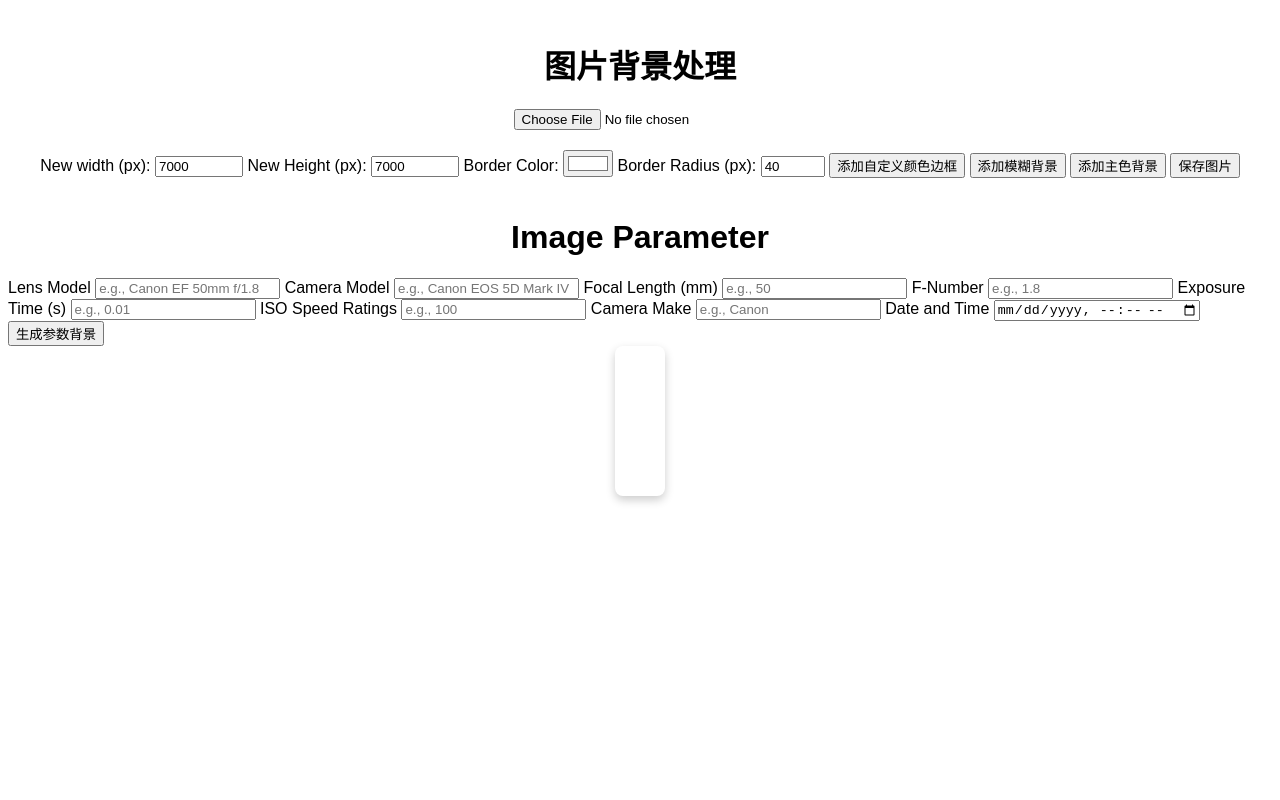
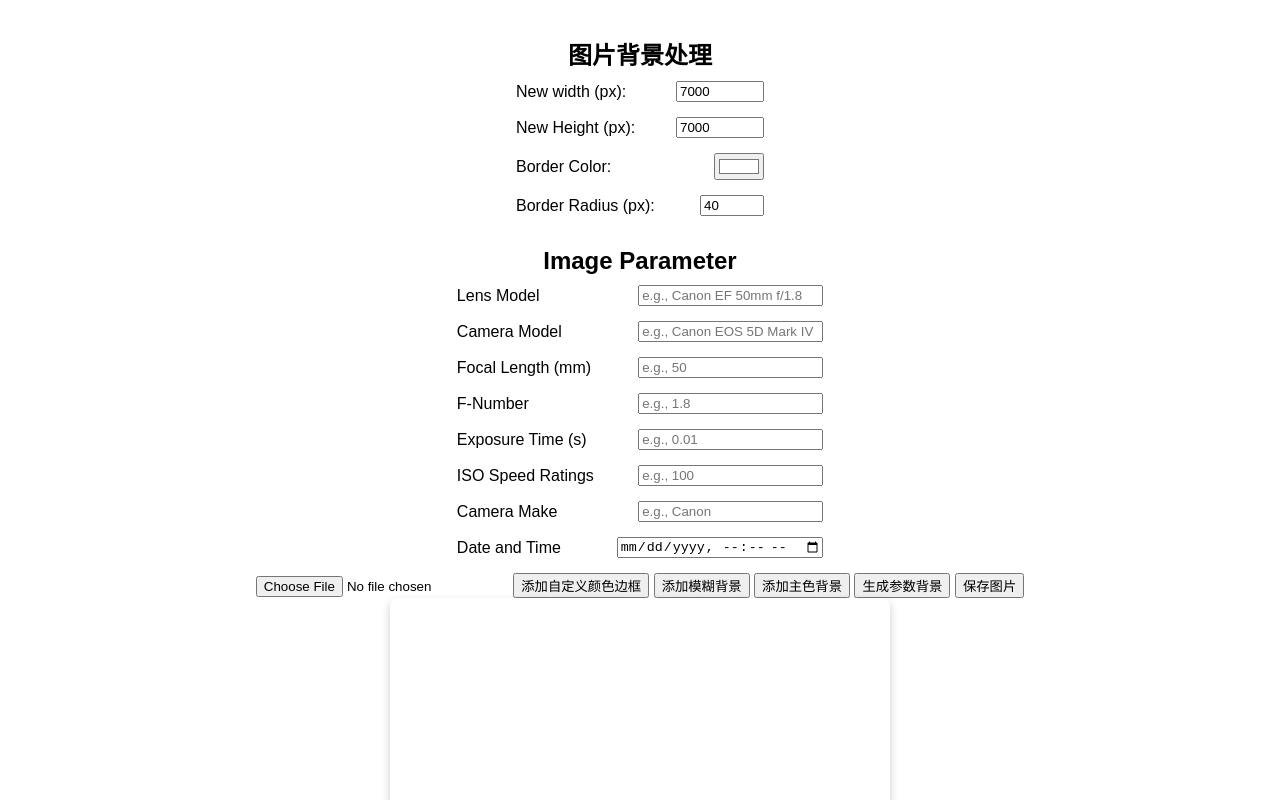
Before and after one commit to AtomChen0425/Photo_Tool, a plain HTML site: page index.html in a window 1280 px wide. Shown: the top 800 px of the page. Drawn offline with Linux system fonts and the light colour scheme.

Commit message:
refactor(index.html, script.js): Improve UI layout and image handling

```diff
--- a/index.html
+++ b/index.html
@@ -19,64 +19,112 @@
       box-shadow: 0px 4px 10px rgba(0, 0, 0, 0.2);
       border-radius: 8px;
     }
-        .controls {
-            margin: 20px;
-        }
+    /* Wrapper to hold both controls side by side */
+  .controls-wrapper {
+    display: flex;
+    justify-content: space-between;
+    gap: 20px; /* Adjust space between the control sets */
+  }
+
+  /* Style for each control group */
+  .controls {
+    flex: 2; /* Allow each controls set to take up equal space */
+  }
+
+  .control-group {
+    flex: 1 1 200px;
+    display: flex; /* Flexbox to arrange label and input side by side */
+    margin-bottom: 15px;
+    flex-direction: row;
+    flex-wrap: wrap;
+    align-content: flex-end;
+    justify-content: space-between;
+    align-items: center;
+  }
+
+  label {
+    width: 150px; /* Adjust width as needed */
+    margin-right: 10px; /* Space between label and input */
+    display: block;
+  }
+
+
+  h1 {
+    font-size: 1.5rem;
+    margin-bottom: 10px;
+  }
+
     </style>
 </head>
 <body>
     <h1>图片背景处理</h1>
-    <input type="file" id="imageUploader" accept="image/*">
+
     <div class="controls">
-        <label>
-            New width (px):
+        <div class="control-group">
+            <label for="newWidth">New width (px):</label>
             <input type="number" id="newWidth" value="7000" min="0" max="100000" step="100">
-        </label>
-        <label>
-            New Height (px):
+        </div>
+        <div class="control-group">
+            <label for="newHeight">New Height (px):</label>
             <input type="number" id="newHeight" value="7000" min="0" max="100000" step="100">
-        </label>
-        <label>
-            Border Color:
+        </div>
+        <div class="control-group">
+            <label for="borderColor">Border Color:</label>
             <input type="color" id="borderColor" value="#ffffff">
-        </label>
-        <label>
-            Border Radius (px):
+        </div>
+        <div class="control-group">
+            <label for="borderRadius">Border Radius (px):</label>
             <input type="number" id="borderRadius" value="40" min="0" max="100" step="1">
-        </label>
-        <button id="addWhiteBorder">添加自定义颜色边框</button>
-        <button id="addBlurredBackground">添加模糊背景</button>
-        <button id="addDominantColor">添加主色背景</button>
-        <button id="saveImage">保存图片</button>
+        </div>
     </div>
+
     <h1>Image Parameter</h1>
-    <form id="parameterForm">
-        <label for="lensModel">Lens Model</label>
-        <input type="text" id="lensModel" name="lensModel" placeholder="e.g., Canon EF 50mm f/1.8" required>
+        <div class="controls">
+            <form id="parameterForm">
+            <div class="control-group">
+                <label for="lensModel">Lens Model</label>
+                <input type="text" id="lensModel" name="lensModel" placeholder="e.g., Canon EF 50mm f/1.8" required>
+            </div>
+            <div class="control-group">
+                <label for="model">Camera Model</label>
+                <input type="text" id="model" name="model" placeholder="e.g., Canon EOS 5D Mark IV" required>
+            </div>
+            <div class="control-group">
+                <label for="focalLength">Focal Length (mm)</label>
+                <input type="number" step="0.1" id="focalLength" name="focalLength" placeholder="e.g., 50" required>
+            </div>
+            <div class="control-group">
+                <label for="fNumber">F-Number</label>
+                <input type="number" step="0.1" id="fNumber" name="fNumber" placeholder="e.g., 1.8" required>
+            </div>
+            <div class="control-group">
+                <label for="exposureTime">Exposure Time (s)</label>
+                <input type="number" step="0.001" id="exposureTime" name="exposureTime" placeholder="e.g., 0.01" required>
+            </div>
+            <div class="control-group">
+                <label for="isoSpeedRatings">ISO Speed Ratings</label>
+                <input type="number" id="isoSpeedRatings" name="isoSpeedRatings" placeholder="e.g., 100" required>
+            </div>
+            <div class="control-group">
+                <label for="make">Camera Make</label>
+                <input type="text" id="make" name="make" placeholder="e.g., Canon" required>
+            </div>
+            <div class="control-group">
+                <label for="dateTimeOriginal">Date and Time</label>
+                <input type="datetime-local" id="dateTimeOriginal" name="dateTimeOriginal" required>
+            </div>
+        </form>
+        </div>
+        <div class="buttons">
+            <input type="file" id="imageUploader" accept="image/*">
+            <button id="addWhiteBorder">添加自定义颜色边框</button>
+            <button id="addBlurredBackground">添加模糊背景</button>
+            <button id="addDominantColor">添加主色背景</button>
 
-        <label for="model">Camera Model</label>
-        <input type="text" id="model" name="model" placeholder="e.g., Canon EOS 5D Mark IV" required>
-
-        <label for="focalLength">Focal Length (mm)</label>
-        <input type="number" step="0.1" id="focalLength" name="focalLength" placeholder="e.g., 50" required>
-
-        <label for="fNumber">F-Number</label>
-        <input type="number" step="0.1" id="fNumber" name="fNumber" placeholder="e.g., 1.8" required>
-
-        <label for="exposureTime">Exposure Time (s)</label>
-        <input type="number" step="0.001" id="exposureTime" name="exposureTime" placeholder="e.g., 0.01" required>
-
-        <label for="isoSpeedRatings">ISO Speed Ratings</label>
-        <input type="number" id="isoSpeedRatings" name="isoSpeedRatings" placeholder="e.g., 100" required>
-
-        <label for="make">Camera Make</label>
-        <input type="text" id="make" name="make" placeholder="e.g., Canon" required>
-
-        <label for="dateTimeOriginal">Date and Time</label>
-        <input type="datetime-local" id="dateTimeOriginal" name="dateTimeOriginal" required>
-        <button type="button" onclick="generateImage()">生成参数背景</button>
-    </form>
-    <canvas id="canvas" width="50%"></canvas>
+            <button type="button" onclick="generateImage()">生成参数背景</button>
+            <button id="saveImage">保存图片</button>
+        </div>
+    <canvas id="canvas" width="500" height="500"></canvas>
     <script src="script.js"></script>
     <script src="https://cdn.jsdelivr.net/npm/exif-js"></script>
 </body>
--- a/script.js
+++ b/script.js
@@ -25,7 +25,7 @@ borderColorInput.addEventListener('input', () => {
   borderRadiusInput.addEventListener('input', () => {
     borderRadius = Number(borderRadiusInput.value);
   });
-let img = new Image();
+var img;
 const resetImage = () => {
     if (img.src) {
         canvas.width = img.width;
@@ -37,6 +37,7 @@ const resetImage = () => {
 imageUploader.addEventListener('change', (event) => {
     const file = event.target.files[0];
     if (file) {
+        img = new Image();
         const reader = new FileReader();
         reader.onload = (e) => {
             img.src = e.target.result;
```
